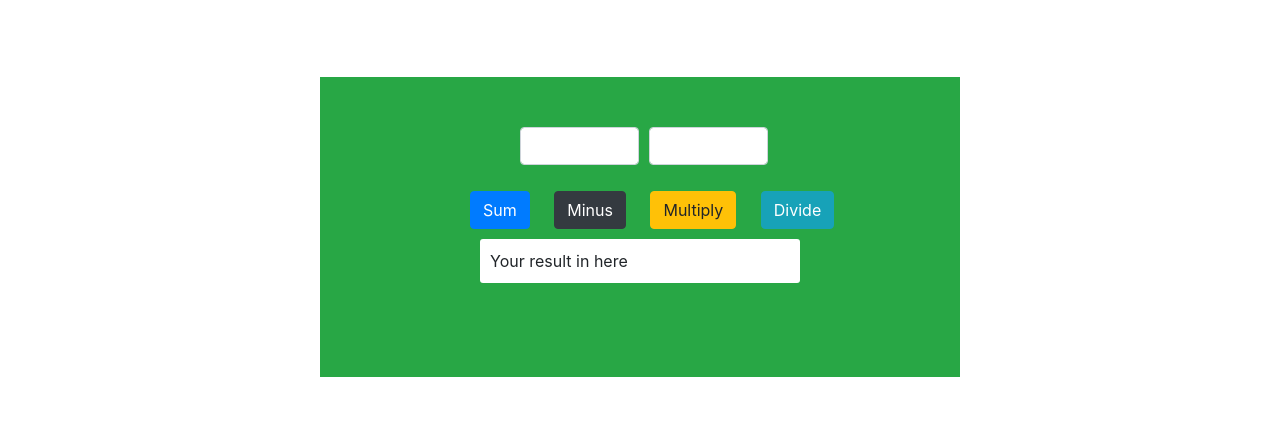
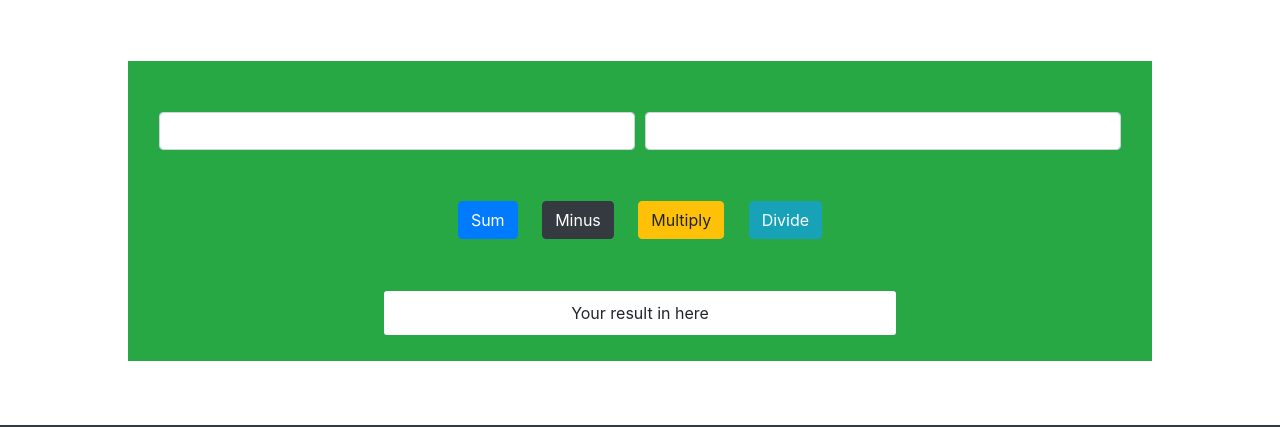
Before and after one commit to shahana-12/Javascript-calculator, a plain HTML site: page index.html in a window 1280 px wide. Shown: the part 71-498 px from the top of the page. Drawn offline with nearby package versions, Linux system fonts and the light colour scheme.

Commit message:
change file

```diff
--- a/index.html
+++ b/index.html
@@ -1,6 +1,7 @@
 <!DOCTYPE html>
 <html>
 <head>
+	<meta name="viewport" content="width=device-width, initial-scale=1.0">
 	<title>Javascript Calculator</title>
 	<link rel="stylesheet" type="text/css" href="css/bootstrap.min.css">
 <script>
@@ -72,21 +73,20 @@
 </head>
 <body>
 	<h1 class="bg-dark h-50 text-light" style="text-align: center; padding:10px 0;">Javascript Calculator</h1>
-	<div class="bg-success" style="width: 50%; height: 300px; margin:80px auto;">
-		<div class="form-group" style="display: flex; width: 70%; padding-top: 50px; padding-left: 200px; ">
-			<input type="text" name="firstNumber" id="firstNumber" class="form-control">
-			<input type="text" name="lastNumber" id="lastNumber" class="form-control" style="margin-left: 10px;">
-		</div>
-		<div class="button" style="padding: 10px; padding-left: 150px;">
+	<div id="div1" class="bg-success" style="width: 80%; height: 300px; margin:5% auto;">
+		<center><div id="frm" class="form-group" style="display: flex; padding-top: 5%; margin:0 3%;">
+			<input style="width: 70%;" type="text" name="firstNumber" id="firstNumber" class="form-control">
+			<input style="width: 70%; margin-left: 10px" type="text" name="lastNumber" id="lastNumber" class="form-control">
+		</div></center>
+		<center><div class="button" style="padding: 5% 0;">
 			<button class="btn btn-primary" style=""  onclick="sumation()">Sum</button>
 			<button class="btn btn-dark" style="margin-left: 20px" onclick="minus()">Minus</button>
 			<button class="btn btn-warning" style="margin-left: 20px"  onclick="multiply()">Multiply</button>
 			<button class="btn btn-info" style="margin-left: 20px" onclick="divide()">Divide</button>
-		</div>
-		<div class="bg-white" style="width: 50%; margin:auto; border-radius: 3px;">
+		</div></center>
+		<center><div class="bg-white" style="width: 50%; margin:auto; border-radius: 3px;">
 	       <p id="output" style="padding:10px 10px;  " >Your result in here</p>
-		</div>
-
+		</div></center>
 	</div>
 	<footer class="bg-dark text-light" style="padding:10px 0; text-align: center;">
 		<h4>Developer:</h4>
```
